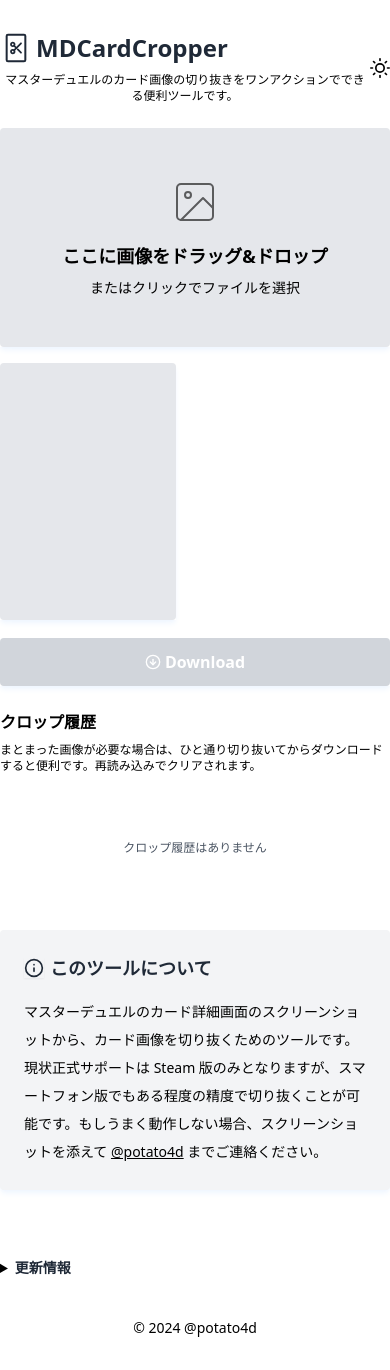
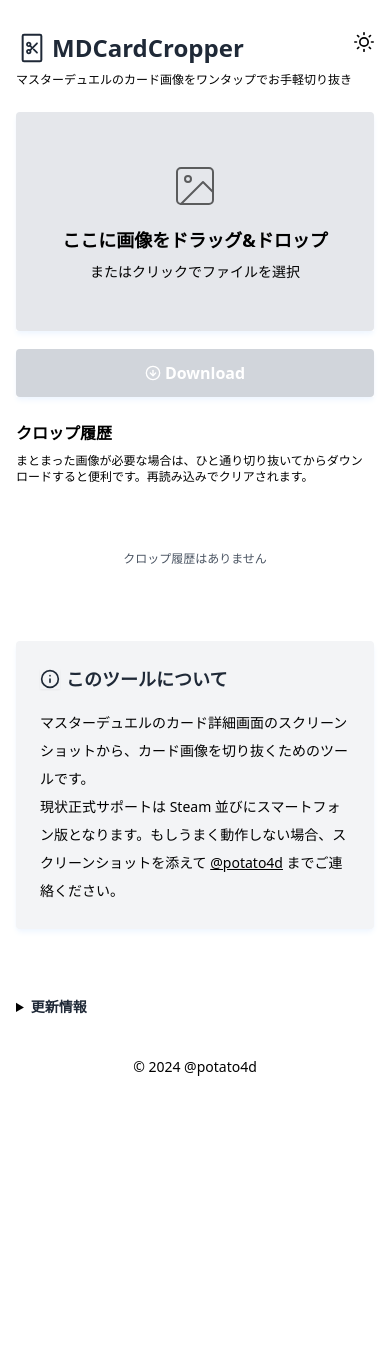
Before and after one commit to potato4d/md-detail-cropper, a React (Vite) app: page / in a window 390 px wide. After the commit the page ends 1109 px from the top, so only its background shows below. Built offline with nearby package versions, Linux system fonts and the light colour scheme.

Commit message:
feat: improve styling

```diff
--- a/src/App.tsx
+++ b/src/App.tsx
@@ -196,7 +196,7 @@
 
   return (
     <div className="container max-w-screen-md mx-auto py-8 flex flex-col gap-6">
-      <div className="font-bold text-center flex items-center justify-between">
+      <div className="relative font-bold text-center flex items-start md:items-center justify-between mx-4 md:mx-0">
         <div className="flex flex-col gap-2 justify-start items-start">
           <h1
             className={clsx([
@@ -208,12 +208,12 @@
             MDCardCropper
           </h1>
           <p className="text-xs font-normal">
-            マスターデュエルのカード画像の切り抜きをワンアクションでできる便利ツールです。
+            マスターデュエルのカード画像をワンタップでお手軽切り抜き
           </p>
         </div>
         <button
           type="button"
-          className="leading-none appearance-none"
+          className="leading-none appearance-none absolute md:relative right-0 md:right-auto top-0 md:top-auto"
           onClick={() => {
             setColorScheme(colorScheme === "light" ? "dark" : "light");
             localStorage.setItem(
@@ -228,7 +228,7 @@
         </button>
       </div>
 
-      <div className="flex gap-4 flex-col md:flex-row">
+      <div className="flex gap-4 flex-col md:flex-row mx-4 md:mx-0">
         <div className="relative w-full md:w-3/4">
           <input
             type="file"
@@ -270,9 +270,9 @@
           }
         </div>
         <div className="flex-1">
-          <div className="flex flex-col gap-4">
+          <div className="flex flex-col gap-0 md:gap-4">
             <div className="w-full">
-              <div className="w-[176px] h-[257px] relative transition-all duration-300 ease-out shadow-md shadow-blue-50 dark:shadow-gray-900">
+              <div className="hidden md:block w-[176px] h-[257px] relative transition-all duration-300 ease-out shadow-md shadow-blue-50 dark:shadow-gray-900">
                 <img
                   src={croppedImageURL || ""}
                   onClick={() => {
@@ -314,13 +314,13 @@
       </div>
 
       <section className="flex flex-col gap-4">
-        <div className="flex flex-col gap-2">
+        <div className="flex flex-col gap-2 mx-4 md:mx-0">
           <h2 className="font-bold">クロップ履歴</h2>
           <p className="text-xs">
             まとまった画像が必要な場合は、ひと通り切り抜いてからダウンロードすると便利です。再読み込みでクリアされます。
           </p>
         </div>
-        <ul className="flex gap-4 flex-nowrap">
+        <ul className="mx-4 flex gap-4 flex-nowrap">
           {generatedImageURLs.map((url) => (
             <li key={url} className="generated-image shadow-xl">
               {/* biome-ignore lint/a11y/useValidAnchor: <explanation> */}
@@ -347,7 +347,7 @@
         </ul>
       </section>
 
-      <section className="bg-gray-100 dark:bg-gray-700 rounded p-6 flex flex-col gap-4 transition-all duration-300 ease-out shadow-md shadow-blue-50 dark:shadow-gray-900">
+      <section className="mx-4 md:mx-0 bg-gray-100 dark:bg-gray-700 rounded p-6 flex flex-col gap-4 transition-all duration-300 ease-out shadow-md shadow-blue-50 dark:shadow-gray-900">
         <h2 className="font-bold text-lg text-gray-800 dark:text-gray-50 flex gap-1.5 items-center justify-start">
           <InfoIcon />
           このツールについて
@@ -355,8 +355,7 @@
         <p className="text-sm leading-loose">
           マスターデュエルのカード詳細画面のスクリーンショットから、カード画像を切り抜くためのツールです。
           <br />
-          現状正式サポートは Steam
-          版のみとなりますが、スマートフォン版でもある程度の精度で切り抜くことが可能です。もしうまく動作しない場合、スクリーンショットを添えて{" "}
+          現状正式サポートは Steam 並びにスマートフォン版となります。もしうまく動作しない場合、スクリーンショットを添えて{" "}
           <a
             href="https://x.com/potato4d"
             target="_blank"
@@ -368,7 +367,7 @@
         </p>
       </section>
 
-      <section className="text-right flex justify-end items-end h-5">
+      <section className="text-right flex justify-end items-end h-5 mx-4 md:mx-0">
         <a
           href="https://twitter.com/share?ref_src=twsrc%5Etfw"
           className="twitter-share-button text-sm"
@@ -378,13 +377,14 @@
         </a>
       </section>
 
-      <details className="text-sm">
+      <details className="text-sm mx-4 md:mx-0">
         <summary className="mb-4">
           <h2 className="inline-flex cursor-pointer font-bold text-gray-800 dark:text-gray-50 gap-2 items-center justify-start">
             更新情報
           </h2>
         </summary>
         <ul className="list-disc list-inside flex flex-col gap-2">
+          <li>2024/10/28: スマートフォンにもデザインを最適化しました。</li>
           <li>2024/10/12: クリップボードからの貼り付けに対応しました。</li>
           <li>2024/02/15: 複数画像のまとめてのクロップに対応しました。</li>
           <li>2024/01/01: 試験版となる v0.1.0 をリリースしました。</li>
--- a/src/Logo.tsx
+++ b/src/Logo.tsx
@@ -11,17 +11,17 @@
     <g
       id="Artboard"
       stroke="none"
-      stroke-width="1"
+      strokeWidth="1"
       fill="none"
-      fill-rule="evenodd"
+      fillRule="evenodd"
     >
       <g id="Group" transform="translate(20, 8)" stroke="currentColor">
         <g
           id="scissors"
           transform="translate(13, 24)"
-          stroke-linecap="round"
-          stroke-linejoin="round"
-          stroke-width="5.29411765"
+          strokeLinecap="round"
+          strokeLinejoin="round"
+          strokeWidth="5.29411765"
         >
           <ellipse
             id="Oval"
@@ -61,8 +61,8 @@
         </g>
         <rect
           id="Rectangle"
-          stroke-width="6"
-          fill-opacity="0"
+          strokeWidth="6"
+          fillOpacity="0"
           fill="#FFFFFF"
           x="0"
           y="0"
```
